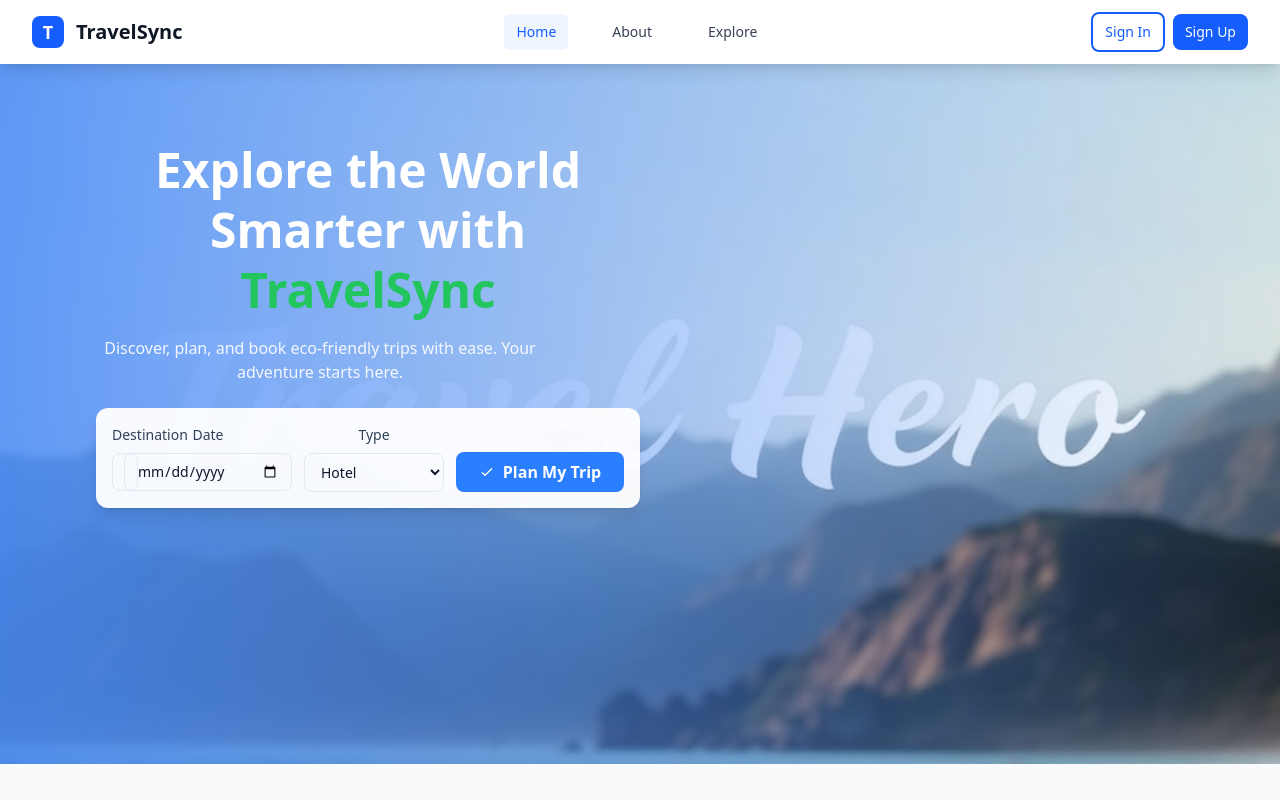
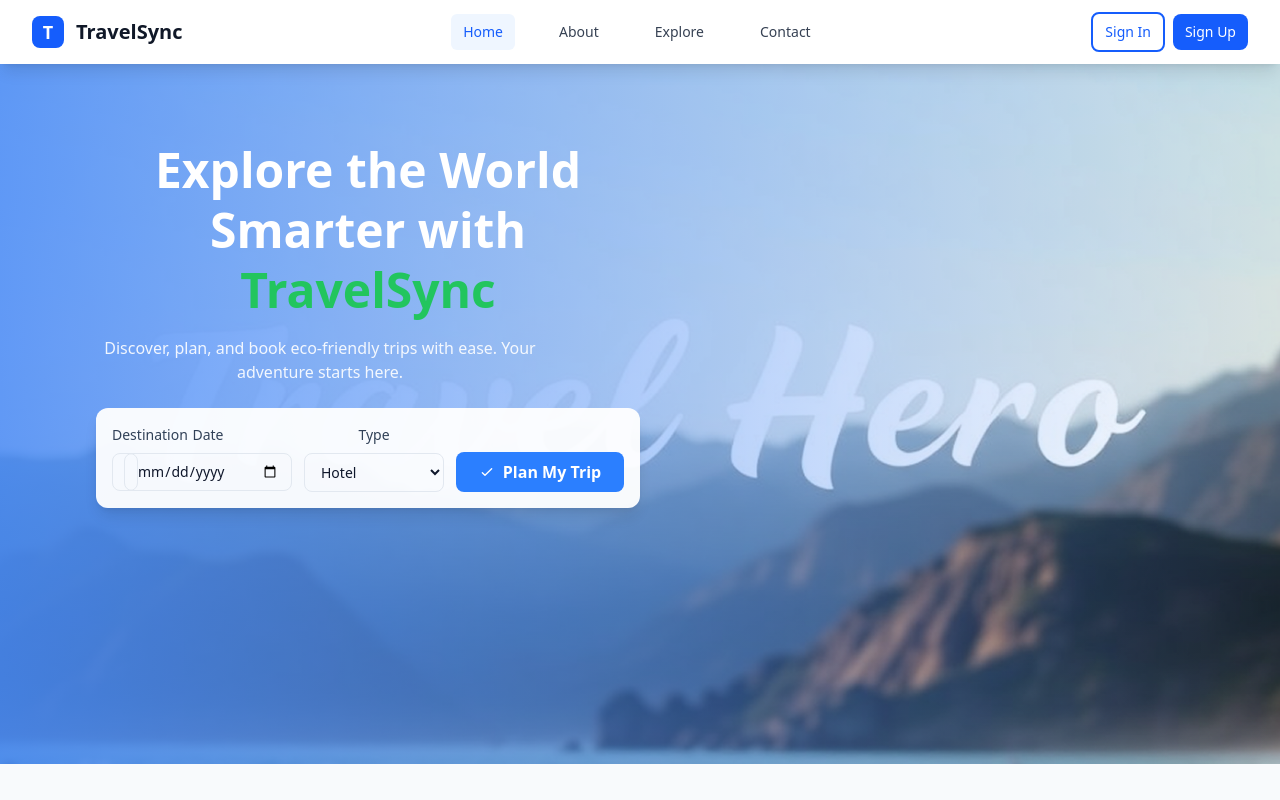
Before and after one commit to develper21/TravelSync_platefrom, a React (Vite) app in the folder Frontend/: page / in a window 1280 px wide. Shown: the top 800 px of the page. Built offline with nearby package versions, Linux system fonts and the light colour scheme.

Commit message:
add a contact page in header section

```diff
--- a/Frontend/src/components/layout/Header.jsx
+++ b/Frontend/src/components/layout/Header.jsx
@@ -14,6 +14,7 @@ const Header = () => {
     { name: 'Home', path: '/', requiresAuth: false },
     { name: 'About', path: '/about', requiresAuth: false },
     { name: 'Explore', path: '/explore', requiresAuth: false },
+    { name: 'Contact', path: '/contact', requiresAuth: false },
     { name: 'Trips', path: '/trips', requiresAuth: true },
     { name: 'Bookings', path: '/bookings', requiresAuth: true },
     { name: 'Profile', path: '/profile', requiresAuth: true },
```
